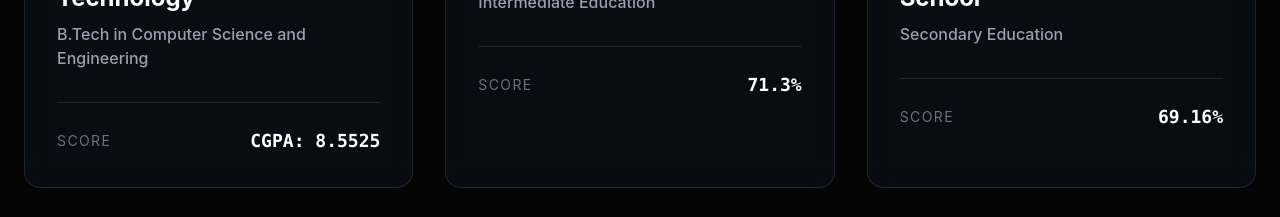
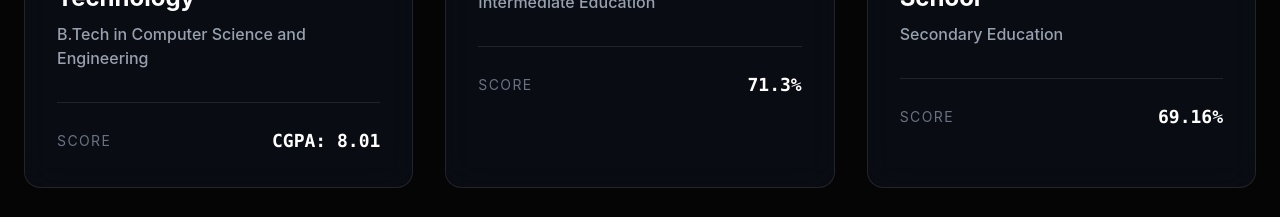
Before and after one commit to Pandirichandu/pandiri-chandu-portfolio, a React (Vite) app: page / in a window 1280 px wide. Shown: the part 7960-8177 px from the top of the page. Built offline with nearby package versions, Linux system fonts and the light colour scheme.

Commit message:
Update Education.jsx

```diff
--- a/src/components/Education.jsx
+++ b/src/components/Education.jsx
@@ -4,7 +4,7 @@ const educationData = [
   {
     institution: "GMR Institute of Technology",
     degree: "B.Tech in Computer Science and Engineering",
-    score: "CGPA: 8.5525",
+    score: "CGPA: 8.01",
     year: "2022 – 2026",
     color: "from-cyan-400 to-blue-500",
   },
```
